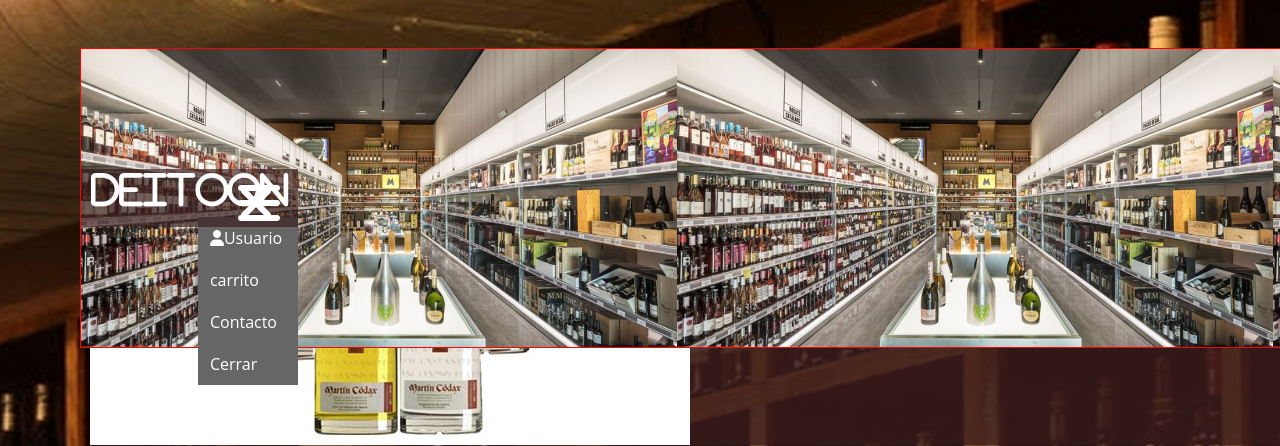
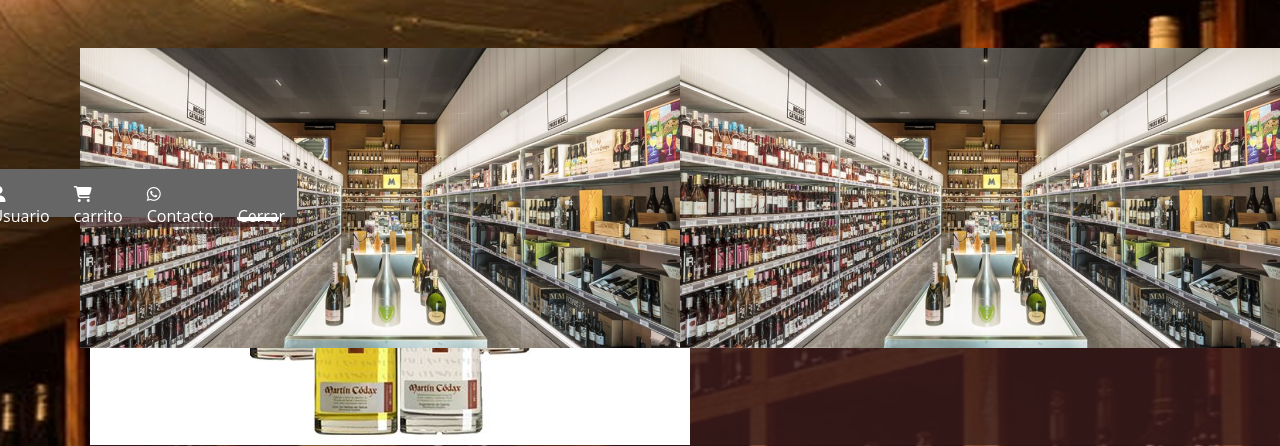
Before and after one commit to RJuanCa/Deitoon, a PHP site: the page made by practica carro de compra euge/indice.html in a window 1280 px wide; the page is wider, and only the part inside the window is pictured. Shown: the top 446 px of that part. Run offline with PHP 8.4, Linux system fonts and the light colour scheme; some libraries are stand-ins or nearby versions.

Commit message:
algunos arreglos mas

```diff
--- a/practica carro de compra euge/estilo.css
+++ b/practica carro de compra euge/estilo.css
@@ -6,11 +6,10 @@
     box-sizing: border-box;
 }
 .header1{
-    border: 1px solid red;
     top: 48px;
     background: url(img/inicio.jpeg);
     background-size:contain;
-    background-position:absolute;
+    background-position:relative;
     height: 300px;
 }
 header h1{
@@ -245,7 +244,7 @@
 .menu{
     width: 100px;
     position: absolute;
-    top: 48px;
+    top: -48px;
     z-index: -1;
     right: 0px;
     transition: 250ms;
@@ -262,7 +261,7 @@
     padding: 10px 12px;
 }
 .menu li a:hover{
-    background-color: antiquewhite;
+    background-color: gray;
 }
 .checkbox:checked~.menu{
     top: 48px;
@@ -277,6 +276,8 @@
     .carrito{
         width: 100%;
     }
+}
+@media (min-width: 560px){
     .checkbox, .fa-bars, .fa-xmark{
         display: none;
     }
--- a/practica carro de compra euge/indice.html
+++ b/practica carro de compra euge/indice.html
@@ -28,10 +28,10 @@
             <i class="icons fa-solid fa-xmark"></i>
 
             <ul class="menu">
-                <li><a href="#"><i class="fas fa-user" title="usuarios"></i>Usuario</a></li>
-                <li><a href="#">carrito</a></li>
-                <li><a href="#">Contacto</a></li>
-                <li><a href="#">Cerrar</a></li>
+                <li><a href="#"><i class="fa fa-user" title="usuarios"></i> Usuario</a></li>
+                <li><a href="#"><i class="fa-solid fa-cart-shopping"></i> carrito</a></li>
+                <li><a href="#"><i class="fa-brands fa-whatsapp"></i> Contacto</a></li>
+                <li><a href="#"><i class="fa-solid fa-person-from-portal"></i> Cerrar</a></li>
             </ul>
         </nav><br><br>
     </header><br>
@@ -196,5 +196,6 @@
         </div>
     </section>
 </main>
+<script src="js/script.js"></script>
 </body>
 </html>
```
